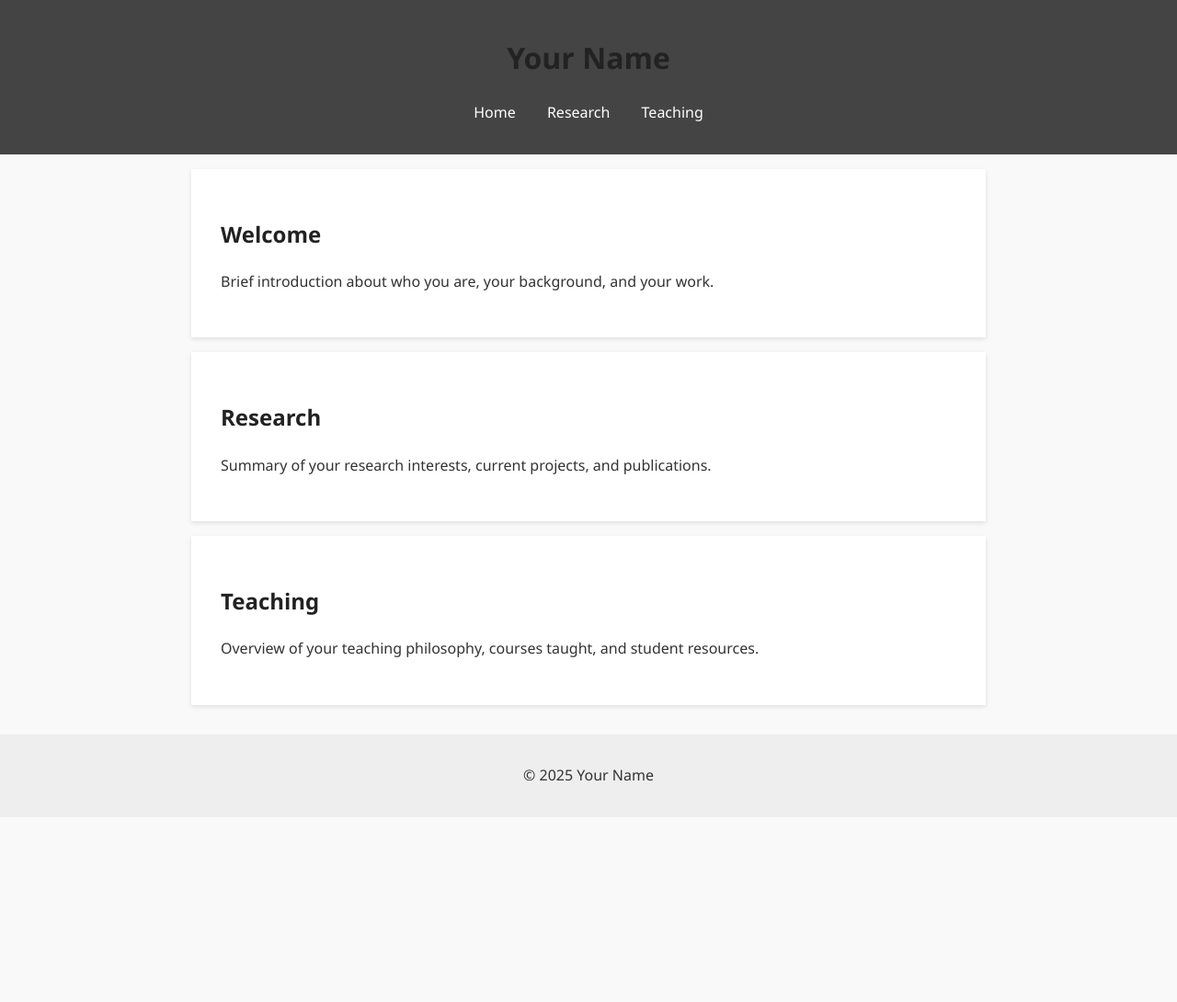
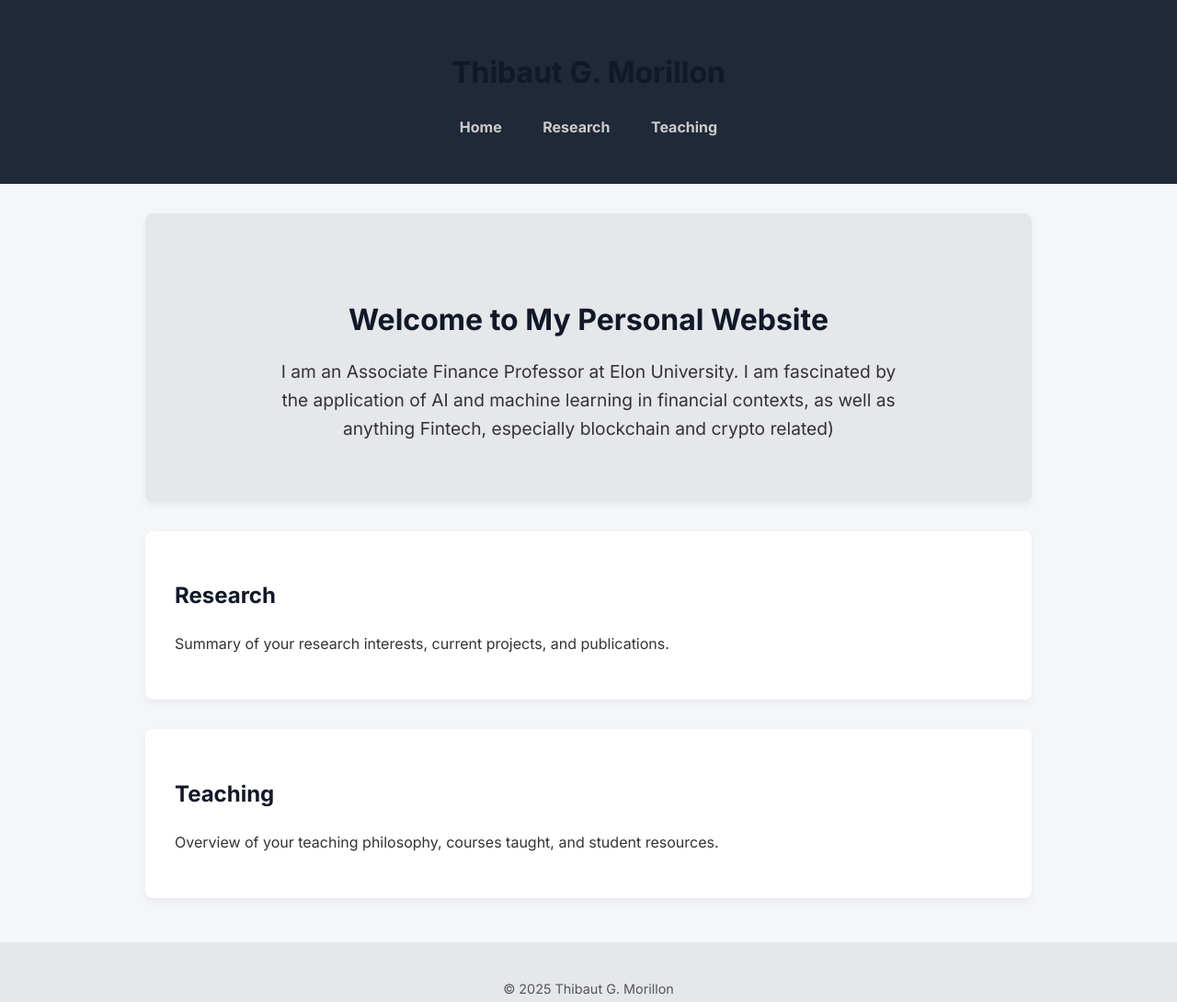
Before and after one commit to TMorillon/Personal-website, a plain HTML site: page index.html in a window 1280 px wide. Shown: the whole page at 92% size. Before the commit the page ends 889 px from the top, so only its background shows below. Drawn offline with Linux system fonts and the light colour scheme.

Commit message:
Update index.html

```diff
--- a/index.html
+++ b/index.html
@@ -3,56 +3,79 @@
 <head>
   <meta charset="UTF-8" />
   <meta name="viewport" content="width=device-width, initial-scale=1.0" />
-  <title>Your Name - Personal Website</title>
+  <title>Thibaut G. Morillon - Personal Website</title>
+  <link href="https://fonts.googleapis.com/css2?family=Inter:wght@400;700&display=swap" rel="stylesheet">
   <style>
     body {
-      font-family: 'Segoe UI', Tahoma, Geneva, Verdana, sans-serif;
+      font-family: 'Inter', sans-serif;
       margin: 0;
       padding: 0;
       line-height: 1.6;
-      background-color: #f9f9f9;
+      background-color: #f4f6f9;
       color: #333;
     }
     header {
-      background: #444;
+      background: #1f2937;
       color: #fff;
-      padding: 1rem;
+      padding: 2rem 1rem;
       text-align: center;
     }
     nav ul {
       list-style: none;
       padding: 0;
+      margin-top: 1rem;
     }
     nav ul li {
       display: inline;
-      margin: 0 15px;
+      margin: 0 20px;
     }
     nav ul li a {
+      color: #ccc;
+      text-decoration: none;
+      font-weight: bold;
+      transition: color 0.3s;
+    }
+    nav ul li a:hover {
       color: #fff;
-      text-decoration: none;
+    }
+    .hero {
+      background: #e5e7eb;
+      padding: 4rem 2rem;
+      text-align: center;
+    }
+    .hero h2 {
+      font-size: 2rem;
+      margin-bottom: 1rem;
+    }
+    .hero p {
+      font-size: 1.2rem;
+      max-width: 700px;
+      margin: 0 auto;
     }
     section {
       padding: 2rem;
-      max-width: 800px;
-      margin: auto;
+      max-width: 900px;
+      margin: 2rem auto;
       background: #fff;
-      margin-top: 1rem;
-      box-shadow: 0 2px 5px rgba(0, 0, 0, 0.1);
+      border-radius: 8px;
+      box-shadow: 0 4px 8px rgba(0, 0, 0, 0.05);
     }
     h1, h2 {
-      color: #222;
+      color: #111827;
     }
     footer {
       text-align: center;
-      padding: 1rem;
-      background: #eee;
-      margin-top: 2rem;
+      padding: 1.5rem;
+      background: #e5e7eb;
+      margin-top: 3rem;
+      font-size: 0.9rem;
+      color: #555;
     }
   </style>
 </head>
 <body>
   <header>
-    <h1>Your Name</h1>
+    <h1>Thibaut G. Morillon</h1>
     <nav>
       <ul>
         <li><a href="#intro">Home</a></li>
@@ -62,9 +85,9 @@
     </nav>
   </header>
 
-  <section id="intro">
-    <h2>Welcome</h2>
-    <p>Brief introduction about who you are, your background, and your work.</p>
+  <section class="hero" id="intro">
+    <h2>Welcome to My Personal Website</h2>
+    <p>I am an Associate Finance Professor at Elon University. I am fascinated by the application of AI and machine learning in financial contexts, as well as anything Fintech, especially blockchain and crypto related) </p>
   </section>
 
   <section id="research">
@@ -78,7 +101,7 @@
   </section>
 
   <footer>
-    <p>&copy; 2025 Your Name</p>
+    <p>&copy; 2025 Thibaut G. Morillon</p>
   </footer>
 </body>
 </html>
```
